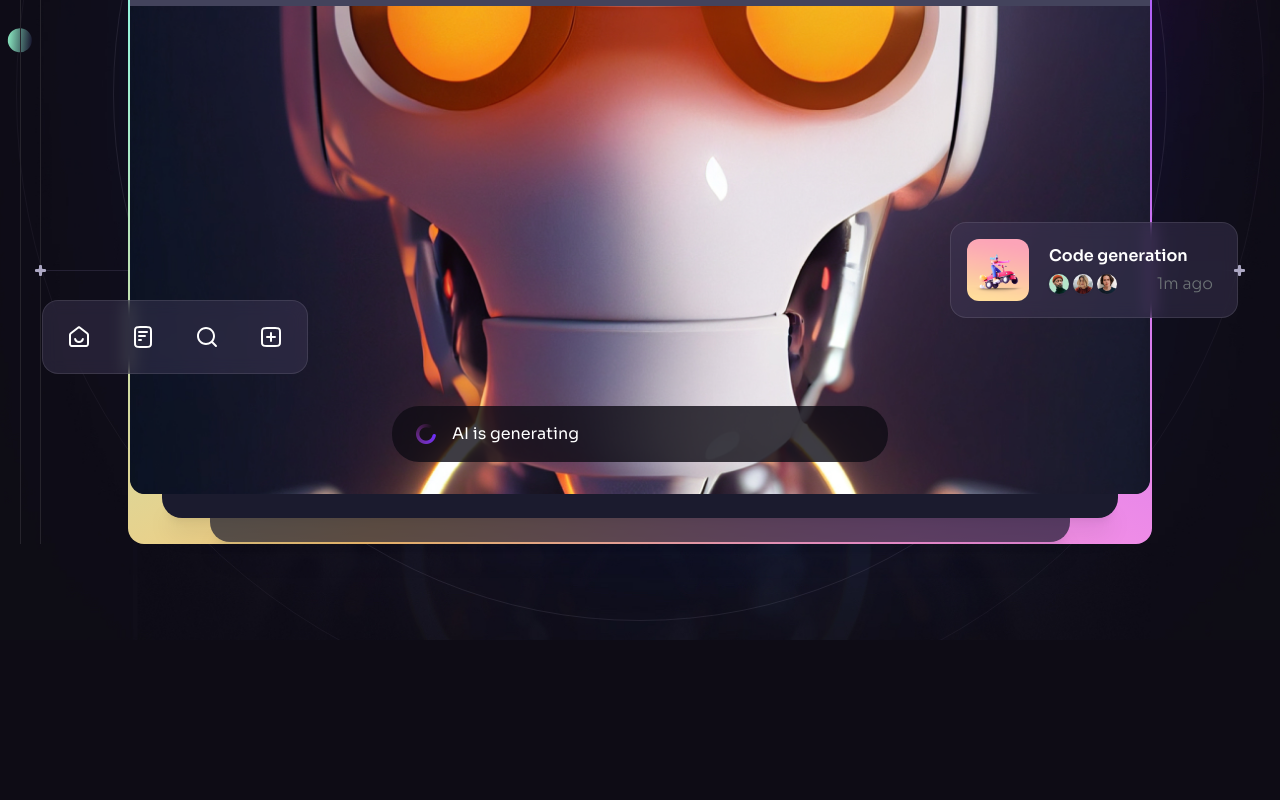
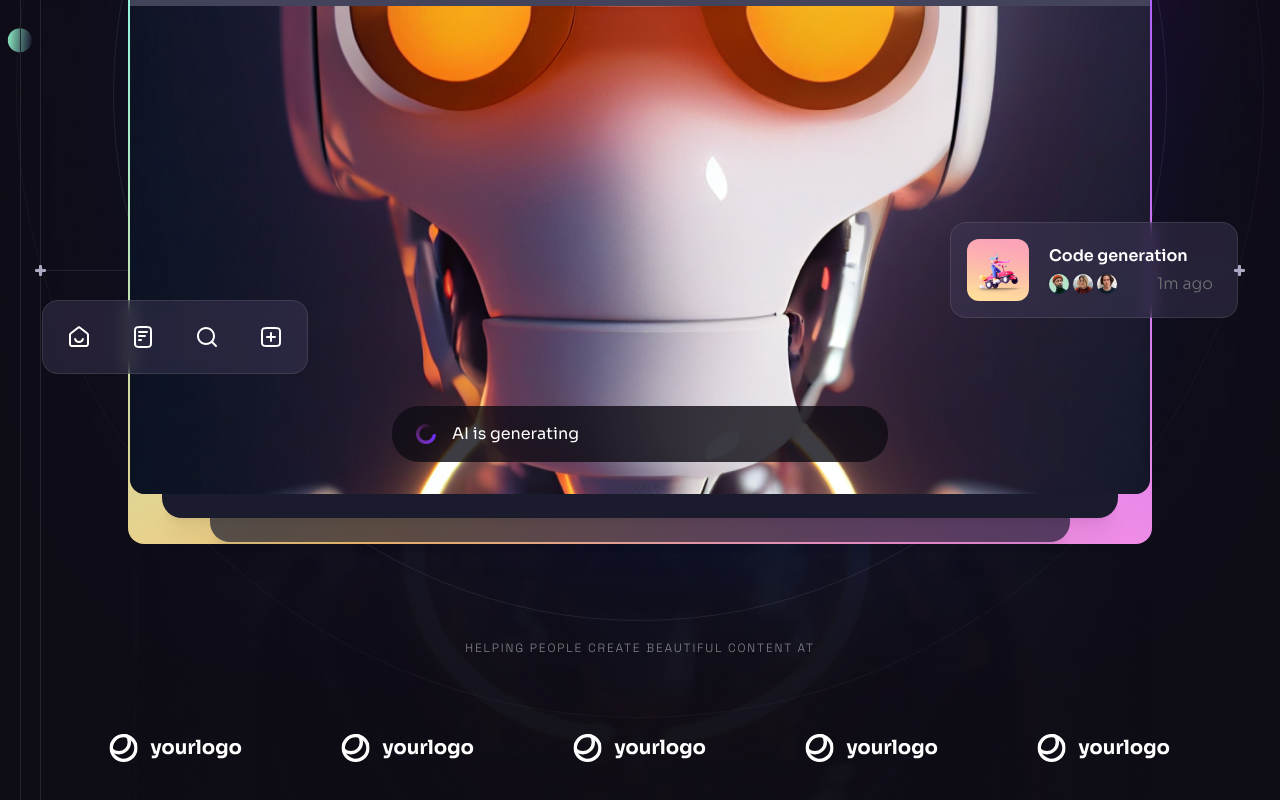
Before and after one commit to Simulaemanuele/brainwave, a React (Vite) app: page / in a window 1280 px wide. Shown: the part 614-1414 px from the top of the page. Before the commit the page ends 1254 px from the top, so only its background shows below. Built offline with nearby package versions, Linux system fonts and the light colour scheme.

Commit message:
feat: created CompanyLogos.jsx custom component and successfully implemented in Hero.jsx section component. Now the Hero section is complete

```diff
--- /dev/null
+++ b/src/components/CompanyLogos.jsx
@@ -0,0 +1,24 @@
+import React from "react";
+import { companyLogos } from "../constants";
+
+const CompanyLogos = ({ className }) => {
+  return (
+    <div className={className}>
+      <h5 className="tagline mb-6 text-center text-n-1/50">
+        Helping people create beautiful content at
+      </h5>
+      <ul className="flex">
+        {companyLogos.map((logo, index) => (
+          <li
+            key={index}
+            className="flex items-center justify-center flex-1 h-[8.5rem]"
+          >
+            <img src={logo} width={134} height={28} alt={logo} />
+          </li>
+        ))}
+      </ul>
+    </div>
+  );
+};
+
+export default CompanyLogos;
--- a/src/components/Hero.jsx
+++ b/src/components/Hero.jsx
@@ -7,6 +7,7 @@
 import { ScrollParallax } from "react-just-parallax";
 import Generating from "./Generating";
 import Notification from "./Notification";
+import CompanyLogos from "./CompanyLogos";
 
 const Hero = () => {
   const parallaxRef = useRef(null);
@@ -85,6 +86,7 @@
           </div>
           <BackgroundCircles />
         </div>
+        <CompanyLogos className="hidden relative z-10 mt-20 lg:block" />
       </div>
       <BottomLine />
     </Section>
```
